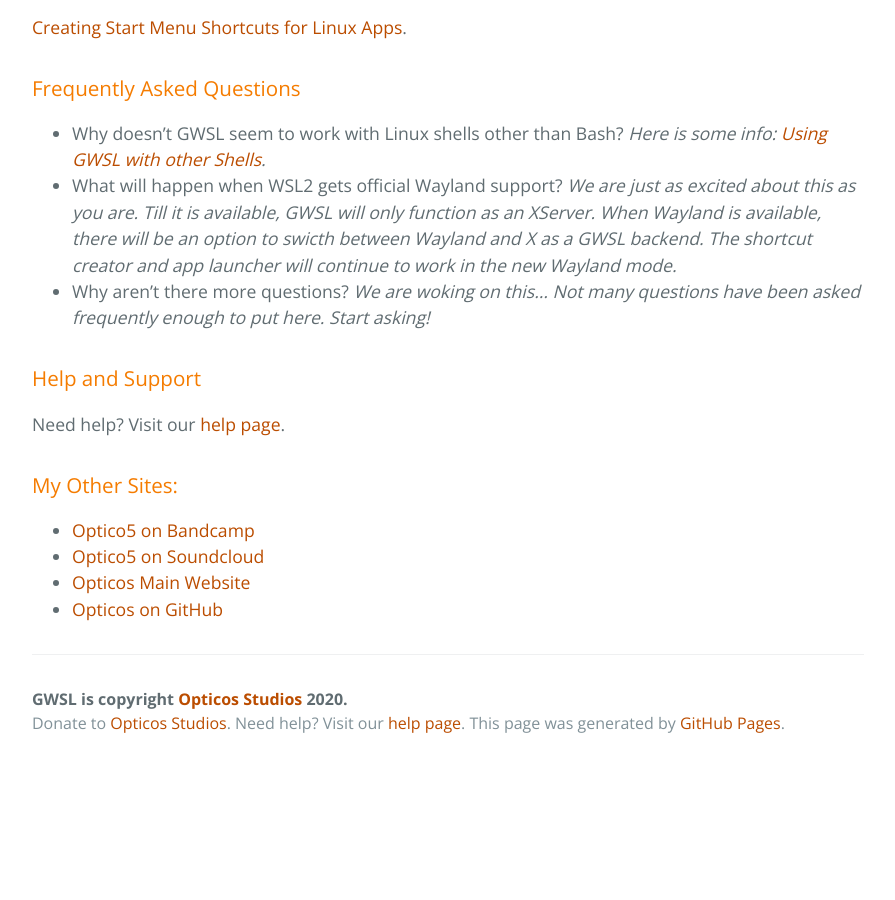
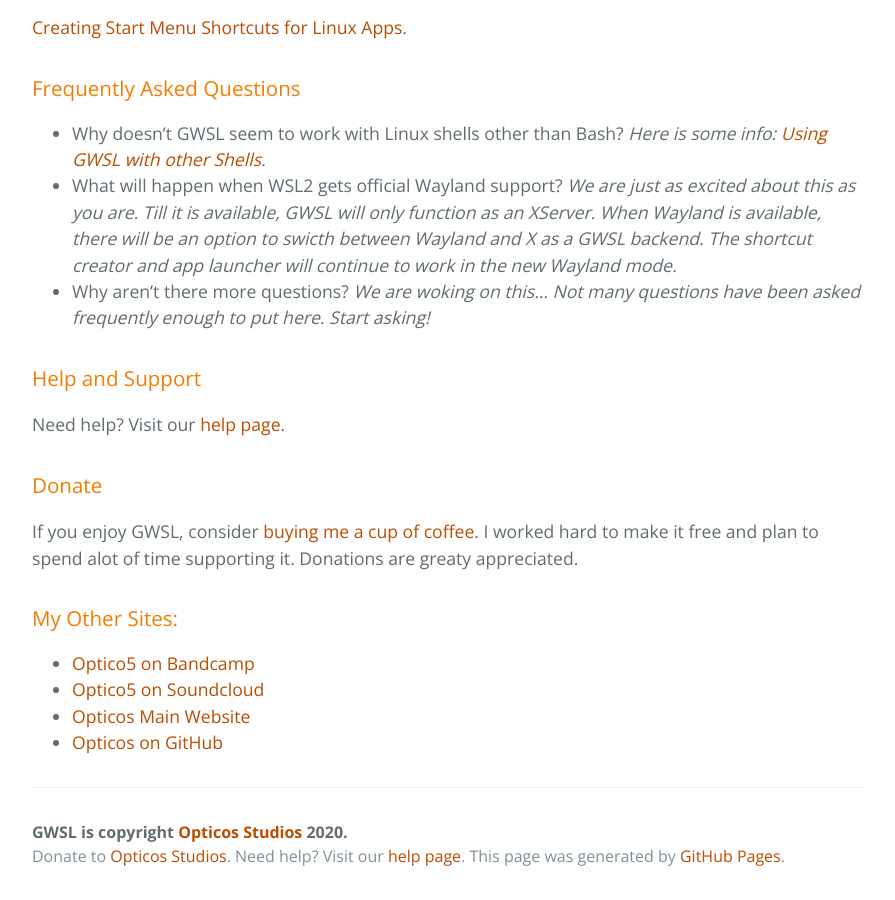
Before and after one commit to Opticos/gwsl, a Jekyll site: the page built from index.md, in a window 1280 px wide and 900 px high, scrolled down 2089 px. Shown: the whole window, without its empty margins (192-1087 px from the left). Built offline with Jekyll 4.4.1, drawn with Linux system fonts in a browser that asks for light colours; the repository's description, which GitHub fills in, is left out; before the commit the page ends 2856 px from its top, so only the background shows below that.

Commit message:
Update index.md

```diff
--- a/index.md
+++ b/index.md
@@ -92,6 +92,10 @@ Miscellaneous
 
 Need help? Visit our [help page](https://opticos.github.io/gwsl/help.html).
 
+### Donate
+
+If you enjoy GWSL, consider [buying me a cup of coffee](https://sites.google.com/bartimee.com/opticos-studios/donate). I worked hard to make it free and plan to spend alot of time supporting it. Donations are greaty appreciated.
+
 ### My Other Sites:
 *  [Optico5 on Bandcamp](https://opticos.bandcamp.com/)
 *  [Optico5 on Soundcloud](https://soundcloud.com/opticos)
```
